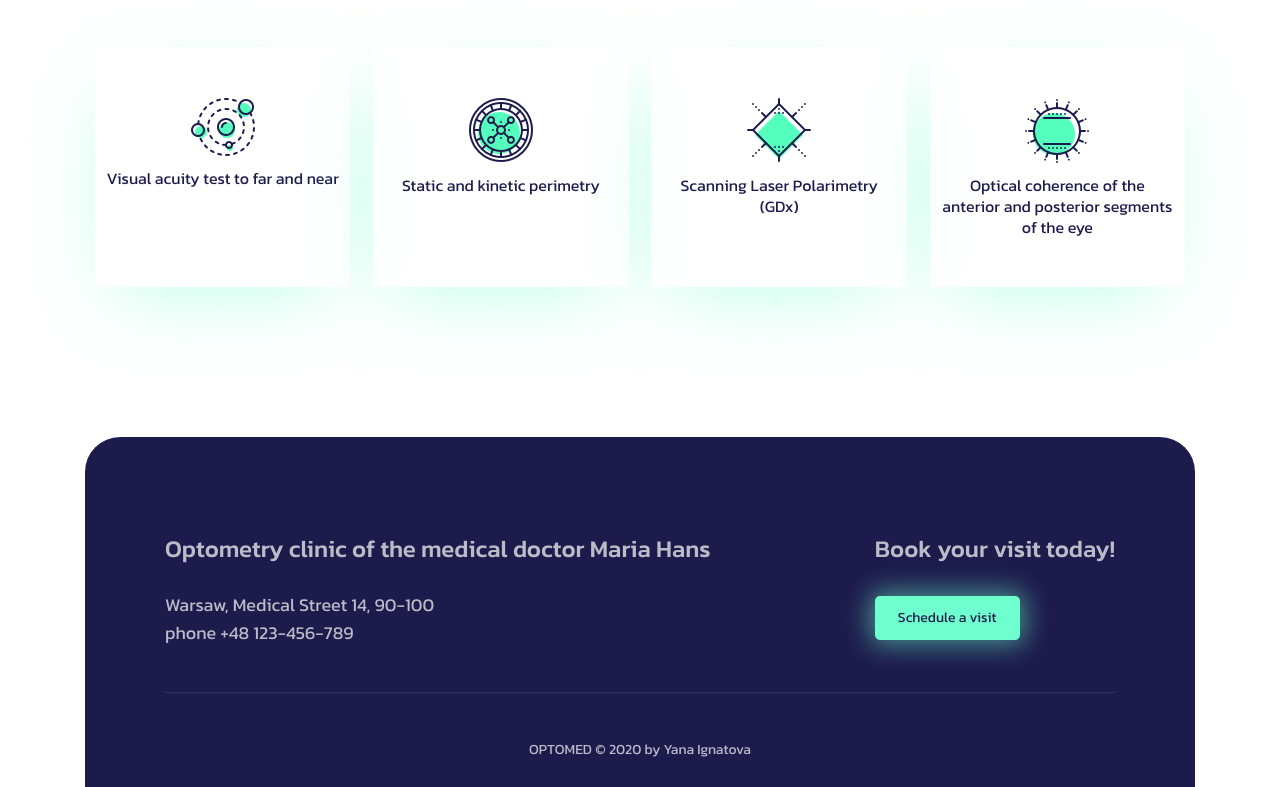
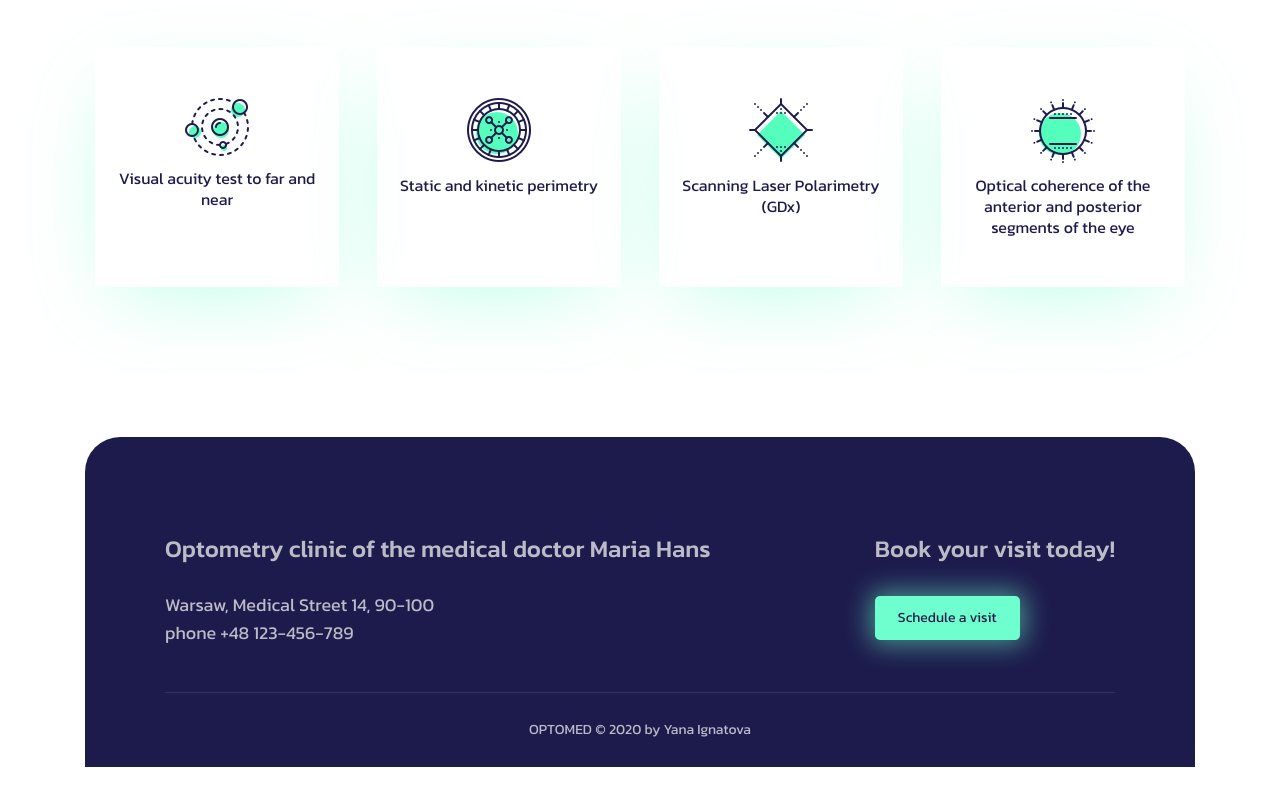
Before and after one commit to malanii/optomed, a plain HTML site: page index.html in a window 1280 px wide. Shown: the part 4602-5389 px from the top of the page. Drawn offline with nearby package versions, Linux system fonts and the light colour scheme.

Commit message:
@media / mobile - small changes

```diff
--- a/style.css
+++ b/style.css
@@ -265,7 +265,7 @@
 }
 
 .services-item {
-    width: 23%;
+    width: 22%;
     margin: 0 10px 50px 10px;
     padding: 30px 10px;
     box-shadow: -3px 23px 85px -25px rgba(111, 255, 206, 0.52);
@@ -503,7 +503,7 @@
 .footer-detail-text-wrapper {
     margin-top: 50px;
     border-top: 1px solid #34335f;
-    padding-top: 50px;
+    padding-top: 30px;
 }
 
 .scroll-button {
```
Also changed, not shown: index.html (+0 -1 lines), js/modalWindow.js (line endings or trailing spaces).
